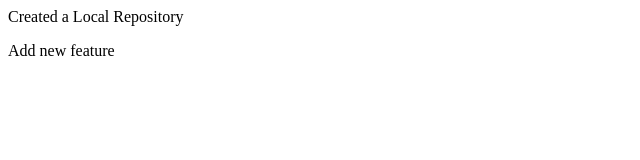
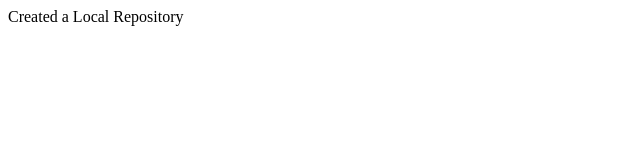
Before and after one commit to Manali2k4/LocalRepo, a plain HTML site: page index.html in a window 1280 px wide. Shown: the full height of the page, 0-640 px from the left. Drawn offline with Linux system fonts and the light colour scheme.

Commit message:
Update index.html

```diff
--- a/index.html
+++ b/index.html
@@ -1,2 +1 @@
 <p>Created a Local Repository</p>
-<p>Add new feature</p>
```
